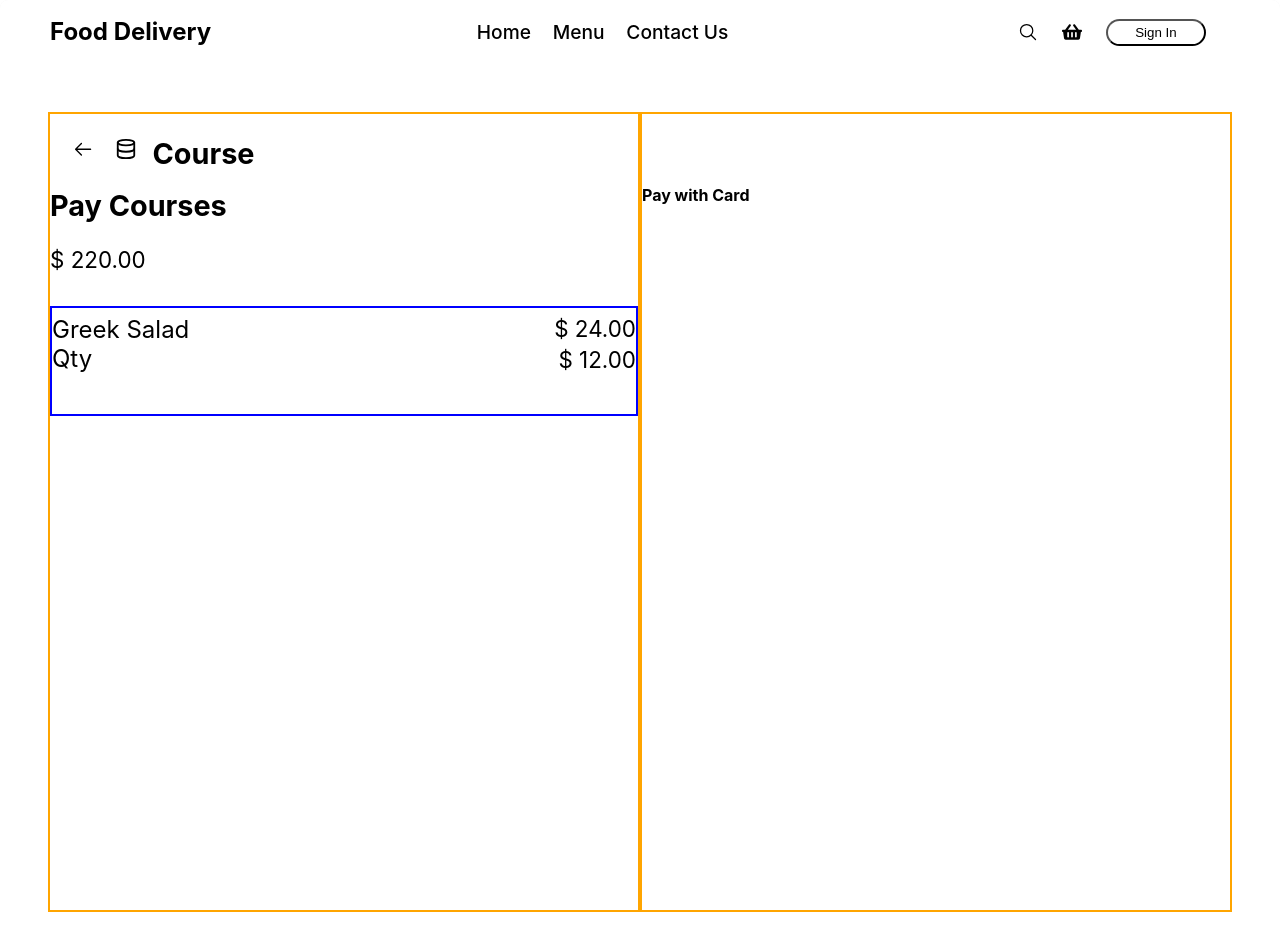
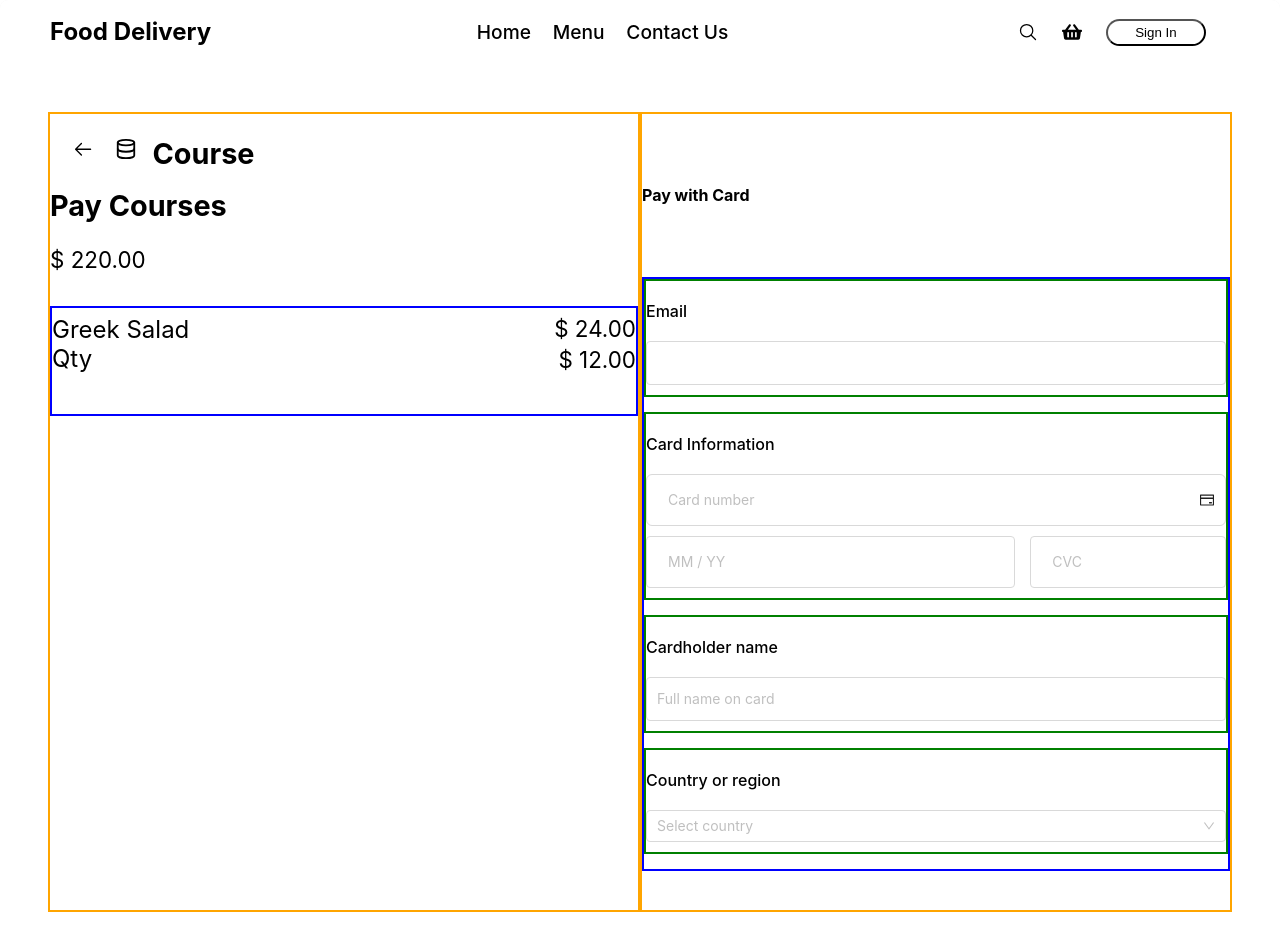
Before and after one commit to SyedMuhammadIzaan/FoodDeliveryApp, a React (Vite) app: page /payment in a window 1280 px wide. Shown: the top 952 px of the page. Built offline with nearby package versions, Linux system fonts and the light colour scheme.

Commit message:
adjust the input field

```diff
--- a/src/pages/PaymentMethod.jsx
+++ b/src/pages/PaymentMethod.jsx
@@ -1,35 +1,46 @@
 // import React from 'react'
+import { useNavigate } from "react-router-dom";
+import { Input, InputNumber, Select } from "antd";
 import { GoArrowLeft } from "react-icons/go";
 import { FiDatabase } from "react-icons/fi";
-import { useSelector } from 'react-redux';
+import { CreditCardOutlined } from "@ant-design/icons";
+import { useSelector } from "react-redux";
 import "../style/pages/paymentMethod.scss";
-import { useNavigate } from "react-router-dom";
-
 
 const PaymentMethod = () => {
-  const navigate=useNavigate();
-  const orders=useSelector((state)=>state.order.orders);
-  console.log("Orders",orders);
+	const navigate = useNavigate();
+	const orders = useSelector((state) => state.order.orders);
+
+	// const handleChange = (value) => {
+	// 	console.log(`selected ${value}`);
+	// };
+	console.log("Orders", orders);
 	return (
 		<div className="paymentMethod-wrapper">
 			<div className="col-container">
 				<div className="row-container">
-            <div className='header'>
-              <div className='left-arrow-wrapper'>
-                <button onClick={()=>{navigate("delivery-info")}}><GoArrowLeft size={22} /></button>
+					<div className="header">
+						<div className="left-arrow-wrapper">
+							<button
+								onClick={() => {
+									navigate("delivery-info");
+								}}
+							>
+								<GoArrowLeft size={22} />
+							</button>
 						</div>
-              <div className='course-icon'>
+						<div className="course-icon">
 							<FiDatabase size={22} />
 						</div>
 						<div className="heading">
 							<h4>Course</h4>
 						</div>
 					</div>
-            <div className='price-container'>
+					<div className="price-container">
 						<h4>Pay Courses</h4>
 						<p>$ 220.00</p>
 					</div>
-            <div className='booked-items'>
+					<div className="booked-items">
 						<div className="item">
 							<div className="item-name">
 								<p>Greek Salad</p>
@@ -49,12 +60,64 @@ const PaymentMethod = () => {
 						<h4>Pay with Card</h4>
 					</div>
 					<div className="payment-form-container">
+						<div className="input-fields">
+							<p>Email</p>
+							<Input />
+						</div>
 
+						<div className="input-fields">
+							<div className="card-info-header">
+								<p>Card Information</p>
+							</div>
+								<Input
+									placeholder="Card number"
+                  suffix={<CreditCardOutlined />}
+								/>
+							<div className="card-details">
+								<InputNumber placeholder="MM / YY" className="expiry-input" />
+								<InputNumber placeholder="CVC" className="cvc-input" />
+							</div>
+						</div>
+
+						<div className="input-fields">
+							<p>Cardholder name</p>
+							<Input placeholder="Full name on card" />
+						</div>
+
+						<div className="input-fields">
+							<p>Country or region</p>
+							<Select
+								showSearch
+								style={{ width: "100%" }}
+								placeholder="Select country"
+								optionFilterProp="children"
+								filterOption={(input, option) =>
+									(option?.label ?? "")
+										.toLowerCase()
+										.includes(input.toLowerCase())
+								}
+								options={[
+									{ value: "us", label: "United States" },
+									{ value: "ca", label: "Canada" },
+									{ value: "uk", label: "United Kingdom" },
+									{ value: "au", label: "Australia" },
+									{ value: "de", label: "Germany" },
+									{ value: "fr", label: "France" },
+									{ value: "jp", label: "Japan" },
+									{ value: "in", label: "India" },
+									{ value: "br", label: "Brazil" },
+									{ value: "mx", label: "Mexico" },
+									{ value: "es", label: "Spain" },
+									{ value: "it", label: "Italy" },
+									// Add more countries as needed
+								]}
+							/>
 						</div>
 					</div>
 				</div>
 			</div>
-  )
-}
+		</div>
+	);
+};
 
-export default PaymentMethod
+export default PaymentMethod;
--- a/src/style/pages/paymentMethod.scss
+++ b/src/style/pages/paymentMethod.scss
@@ -26,8 +26,8 @@
 				justify-content: space-evenly;
 				align-items: center;
 
-				.left-arrow-wrapper{
-					button{
+				.left-arrow-wrapper {
+					button {
 						border: none;
 						background-color: white;
 					}
@@ -112,6 +112,62 @@
 					}
 				}
 			}
+			.payment-form-container {
+				width: 100%;
+				border: 2px solid blue;
+
+				.input-fields {
+					border: 2px solid green;
+					display: flex;
+					flex-direction: column;
+					padding: 10px 0; // Vertical padding only
+					margin-bottom: 15px; // Space between fields
+
+					p {
+						margin-top: -40px; // Space between label and input
+						font-weight: 500;
+						margin-bottom: -30px;
+					}
+
+					// Specific styles for card information section
+					.card-info-header {
+						display: flex;
+						align-items: center;
+						gap: 10px;
+						// margin-bottom: 8px;
+					}
+
+					.card-details {
+						display: flex;
+						gap: 15px;
+						margin-top: 10px;
+
+						.expiry-input {
+							flex: 2;
+						}
+
+						.cvc-input {
+							flex: 1;
+						}
+					}
+				}
+
+				// Style the Ant Design components
+				.ant-input,
+				.ant-input-number,
+				.ant-select-selector {
+					width: 100%;
+					padding: 10px;
+					border-radius: 4px;
+					box-sizing: border-box; // Include padding in width calculation
+					// margin-top: -50px;
+				}
+
+				// Special handling for select dropdown
+				.ant-select {
+					width: 100%;
+				}
+			}
 		}
 	}
 }
@@ -126,36 +182,35 @@
 				width: 100%;
 				height: auto;
 
-				.header{
+				.header {
 					width: 180px;
 
-					.heading{
-
-						h4{
+					.heading {
+						h4 {
 							font-size: 1.5em;
 						}
 					}
 				}
-				.price-container{
+				.price-container {
 					height: 8vh;
 
-					h4{
+					h4 {
 						font-size: 1.5em;
 					}
-					p{
+					p {
 						font-size: 1.2em;
 					}
 				}
-				.booked-items{
-					.item{
-						.item-name{
-							p{
+				.booked-items {
+					.item {
+						.item-name {
+							p {
 								font-size: 1.2em;
 							}
 						}
-						.item-price{
-							span{
-								font-size:1.2em;
+						.item-price {
+							span {
+								font-size: 1.2em;
 							}
 						}
 					}
@@ -174,36 +229,35 @@
 				width: 100%;
 				height: auto;
 
-				.header{
+				.header {
 					width: 220px;
 
-					.heading{
-
-						h4{
+					.heading {
+						h4 {
 							font-size: 1.8em;
 						}
 					}
 				}
-				.price-container{
+				.price-container {
 					height: 8vh;
 
-					h4{
+					h4 {
 						font-size: 1.8em;
 					}
-					p{
+					p {
 						font-size: 1.4em;
 					}
 				}
-				.booked-items{
-					.item{
-						.item-name{
-							p{
+				.booked-items {
+					.item {
+						.item-name {
+							p {
 								font-size: 1.5em;
 							}
 						}
-						.item-price{
-							span{
-								font-size:1.4em;
+						.item-price {
+							span {
+								font-size: 1.4em;
 							}
 						}
 					}
@@ -213,7 +267,7 @@
 	}
 }
 
-@include respond-to(769px){
+@include respond-to(769px) {
 	.paymentMethod-wrapper {
 		font-size: 16px;
 		.col-container {
@@ -223,36 +277,35 @@
 				width: 50%;
 				height: auto;
 
-				.header{
+				.header {
 					width: 220px;
 
-					.heading{
-
-						h4{
+					.heading {
+						h4 {
 							font-size: 1.8em;
 						}
 					}
 				}
-				.price-container{
+				.price-container {
 					height: 8vh;
 
-					h4{
+					h4 {
 						font-size: 1.8em;
 					}
-					p{
+					p {
 						font-size: 1.4em;
 					}
 				}
-				.booked-items{
-					.item{
-						.item-name{
-							p{
+				.booked-items {
+					.item {
+						.item-name {
+							p {
 								font-size: 1.5em;
 							}
 						}
-						.item-price{
-							span{
-								font-size:1.4em;
+						.item-price {
+							span {
+								font-size: 1.4em;
 							}
 						}
 					}
```
Lines whose indentation alone changed are shown as unchanged.
